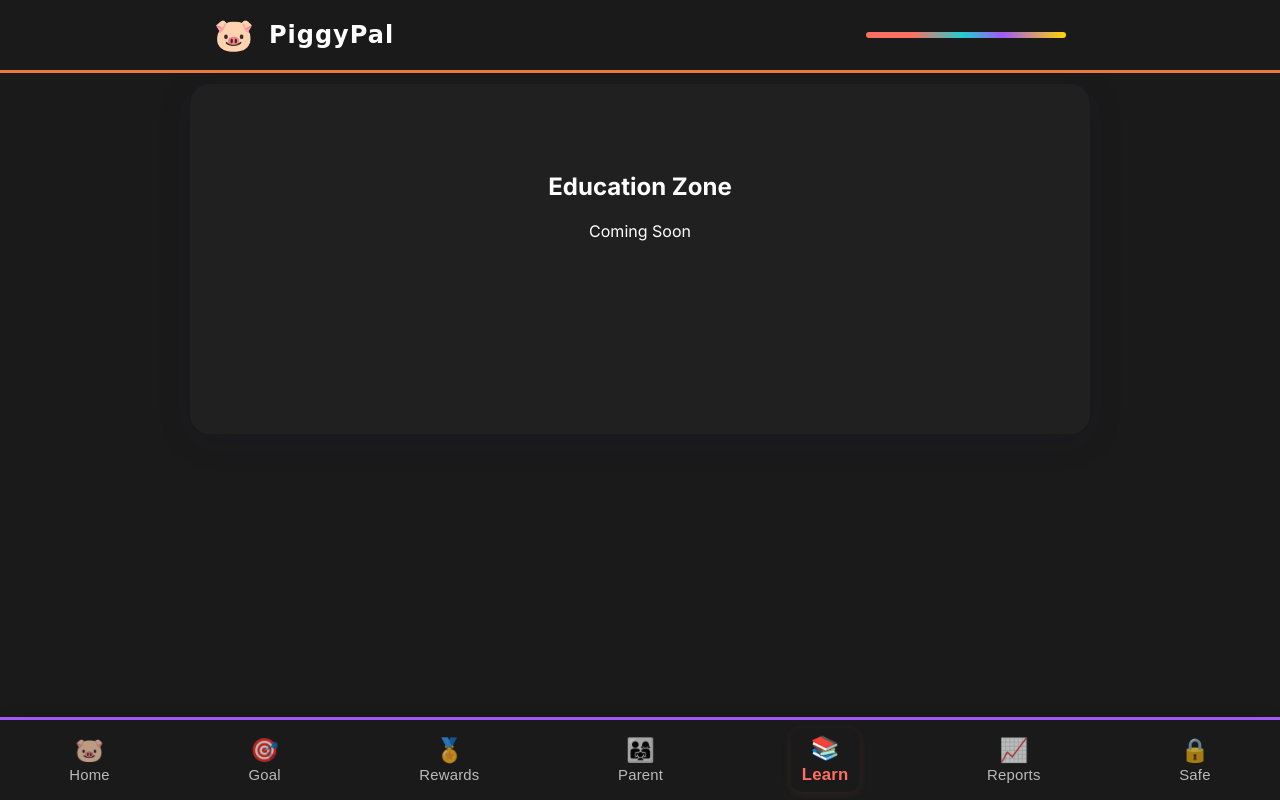
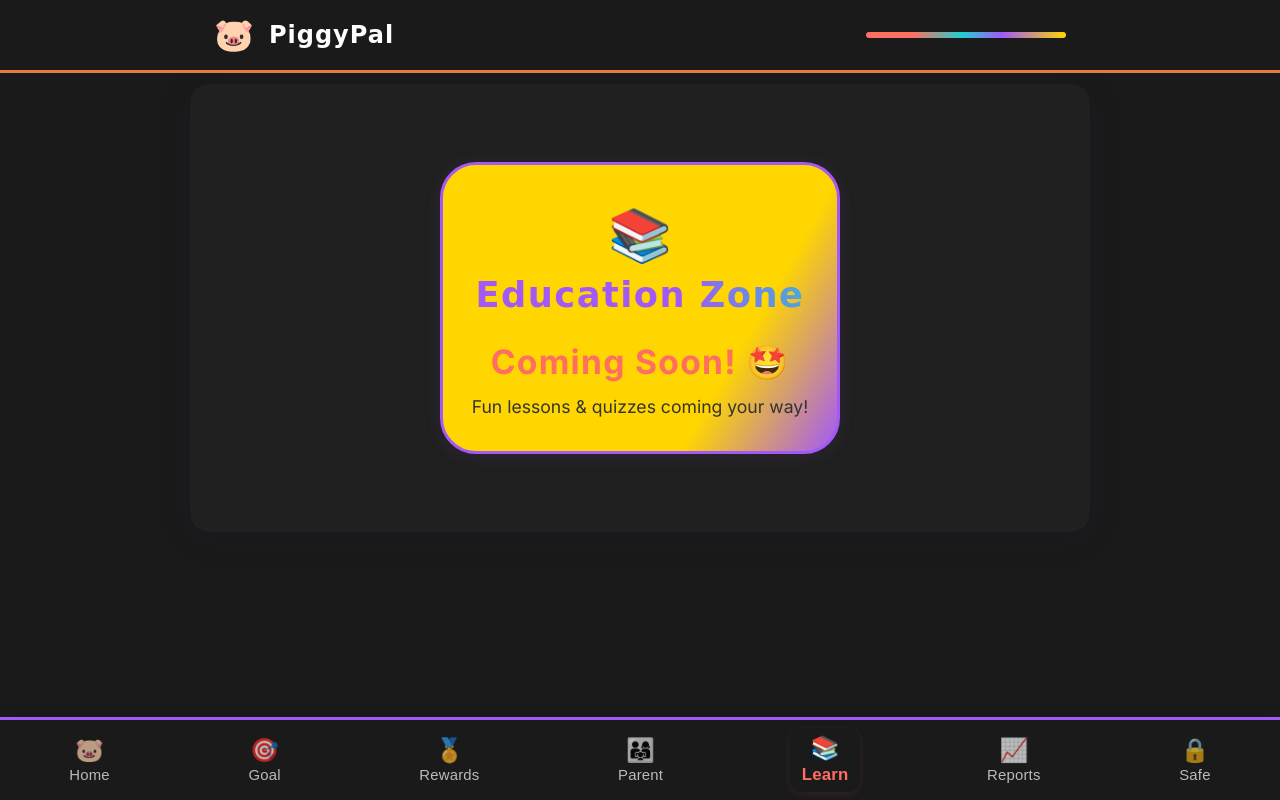
Before and after one commit to Workflow-Manager-admin/piggypal-26889-fd3a129f, a React (Create React App) app in the folder piggy_pal_frontend/: page / in a window 1280 px wide. Both pictures are taken after a click on the button "Learn". Built offline with nearby package versions, Linux system fonts and the light colour scheme; the HTML template or start-up script is replaced by a standard one.

Commit message:
Auto-commit: Changes as of 2025-05-31T06:27:42.967387+00:00

```diff
--- a/piggy_pal_frontend/src/components/EducationZone.js
+++ b/piggy_pal_frontend/src/components/EducationZone.js
@@ -3,13 +3,50 @@ import React from "react";
 // PUBLIC_INTERFACE
 function EducationZone() {
   /**
-   * This is a placeholder for the EducationZone component.
-   * Interactive financial literacy content will go here.
+   * Playful, branded placeholder for the Education Zone screen.
    */
   return (
-    <div style={{ textAlign: 'center', margin: '64px auto' }}>
-      <h2>Education Zone</h2>
-      <p>Coming Soon</p>
+    <div style={{
+      maxWidth: 400,
+      margin: '54px auto',
+      background: 'linear-gradient(120deg, #FFD600 72%, #A259F7 100%)',
+      borderRadius: 36,
+      boxShadow: "0 2px 18px 0 rgba(162,89,247,0.09)",
+      padding: '38px 18px 34px 18px',
+      textAlign: 'center',
+      border: '3.5px solid #A259F7'
+    }}>
+      <div style={{ fontSize: "3.2rem", marginBottom: 8 }}>📚</div>
+      <h2 style={{
+        color: "#A259F7",
+        fontFamily: "'Fredoka One','Comic Sans MS','Inter',sans-serif",
+        fontWeight: 700,
+        background: "linear-gradient(70deg,#A259F7 60%,#20CFCF 110%)",
+        WebkitBackgroundClip: "text",
+        WebkitTextFillColor: "transparent",
+        fontSize: "2.2rem",
+        margin: 0,
+        letterSpacing: 1.5
+      }}>
+        Education Zone
+      </h2>
+      <div style={{
+        margin: "26px 0 0 0",
+        color: "#FF6F61",
+        fontWeight: 800,
+        fontSize: "2.1rem",
+        letterSpacing: 1.3
+      }}>
+        Coming Soon! <span role="img" aria-label="excited">🤩</span>
+      </div>
+      <div style={{
+        margin: "14px 0 0 0",
+        color: "#333",
+        fontWeight: 400,
+        fontSize: "1.10rem"
+      }}>
+        Fun lessons & quizzes coming your way!
+      </div>
     </div>
   );
 }
```
Also changed, not shown: 2 other files (tests, documents, lock files or other folders).
